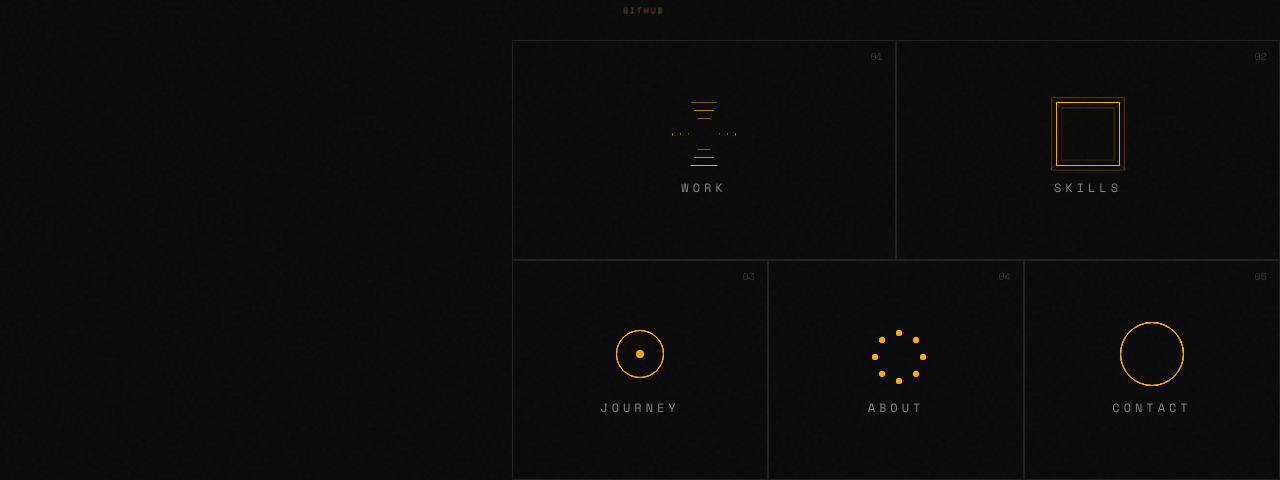
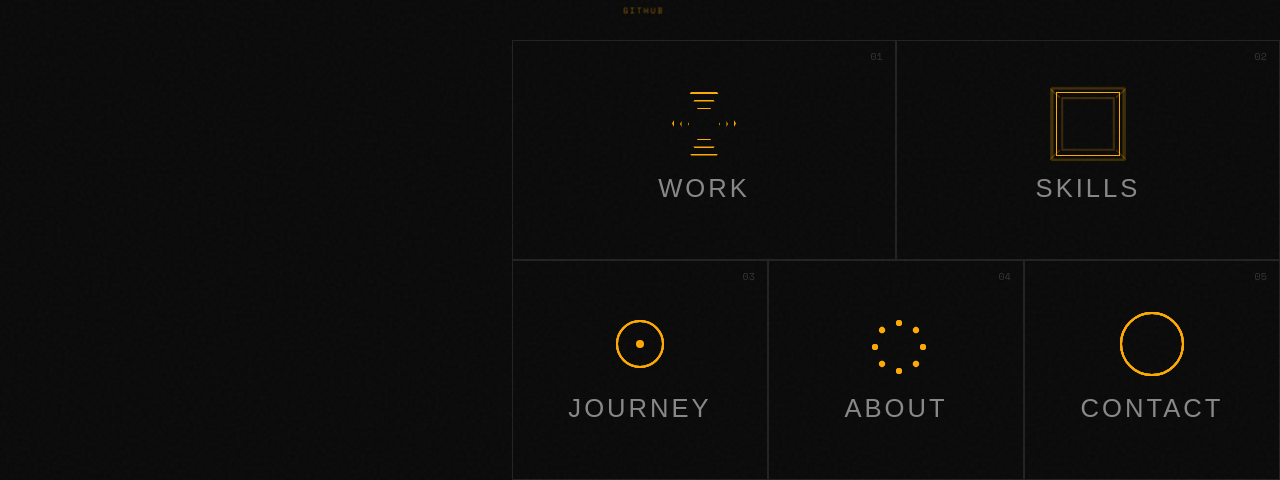
Before and after one commit to AThevon/adrienthevon, a Next.js app: page / in a window 1280 px wide. Shown: the part 320-800 px from the top of the page. Built offline with nearby package versions, Linux system fonts and the light colour scheme; no server answers; a web font is replaced by a local one.

Commit message:
style: grid overlay to light bg, thicker artifact strokes, display font for labels

```diff
--- a/src/components/sections/ClipPathGrid.tsx
+++ b/src/components/sections/ClipPathGrid.tsx
@@ -104,8 +104,8 @@ function ClipPathCell({ navKey, href, num, label }: ClipPathCellProps) {
 
       {/* Label */}
       <span
-        className="text-[12px] text-[#888] uppercase tracking-[4px]"
-        style={{ fontFamily: "var(--font-mono)" }}
+        className="text-[clamp(18px,2vw,28px)] text-[#888] uppercase tracking-[3px]"
+        style={{ fontFamily: "var(--font-display)" }}
       >
         {label}
       </span>
@@ -113,12 +113,12 @@ function ClipPathCell({ navKey, href, num, label }: ClipPathCellProps) {
       {/* Clip-path overlay */}
       <div
         ref={overlayScope}
-        className="absolute inset-0 bg-[#ffaa00] flex flex-col items-center justify-center gap-3 p-4 pointer-events-none"
+        className="absolute inset-0 bg-[#e8e8e8] flex flex-col items-center justify-center gap-3 p-4 pointer-events-none"
         style={{ clipPath: BOTTOM_RIGHT_CLIP }}
       >
         {/* Number on overlay */}
         <span
-          className="absolute top-2 right-3 text-[10px] text-[#0a0a0a]"
+          className="absolute top-2 right-3 text-[10px] text-[#0a0a0a44]"
           style={{ fontFamily: "var(--font-mono)" }}
         >
           {num}
@@ -134,8 +134,8 @@ function ClipPathCell({ navKey, href, num, label }: ClipPathCellProps) {
 
         {/* Label on overlay */}
         <span
-          className="text-[12px] text-[#0a0a0a] uppercase tracking-[4px]"
-          style={{ fontFamily: "var(--font-mono)" }}
+          className="text-[clamp(18px,2vw,28px)] text-[#0a0a0a] uppercase tracking-[3px]"
+          style={{ fontFamily: "var(--font-display)" }}
         >
           {label}
         </span>
--- a/src/components/ui/NavigationArtifact.tsx
+++ b/src/components/ui/NavigationArtifact.tsx
@@ -24,7 +24,7 @@ export default function NavigationArtifact({
               key={ring}
               className="absolute inset-0"
               style={{
-                border: `1px solid ${color}`,
+                border: `2px solid ${color}`,
                 clipPath:
                   "polygon(30% 0%, 70% 0%, 100% 50%, 70% 100%, 30% 100%, 0% 50%)",
                 scale: 1 - ring * 0.25,
@@ -81,7 +81,7 @@ export default function NavigationArtifact({
                 key={i}
                 className="absolute inset-0"
                 style={{
-                  border: `1px solid ${color}40`,
+                  border: `2px solid ${color}40`,
                   transform: `rotateY(${deg}deg) translateZ(32px)`,
                 }}
               />
@@ -98,7 +98,7 @@ export default function NavigationArtifact({
               key={i}
               className="absolute inset-2 rounded-full"
               style={{
-                border: `1px solid ${color}`,
+                border: `2px solid ${color}`,
                 rotate: `${angle}deg`,
               }}
               animate={
@@ -198,7 +198,7 @@ export default function NavigationArtifact({
               key={wave}
               className="absolute inset-0 rounded-full"
               style={{
-                border: `1px solid ${color}`,
+                border: `2px solid ${color}`,
               }}
               animate={
                 active
```
